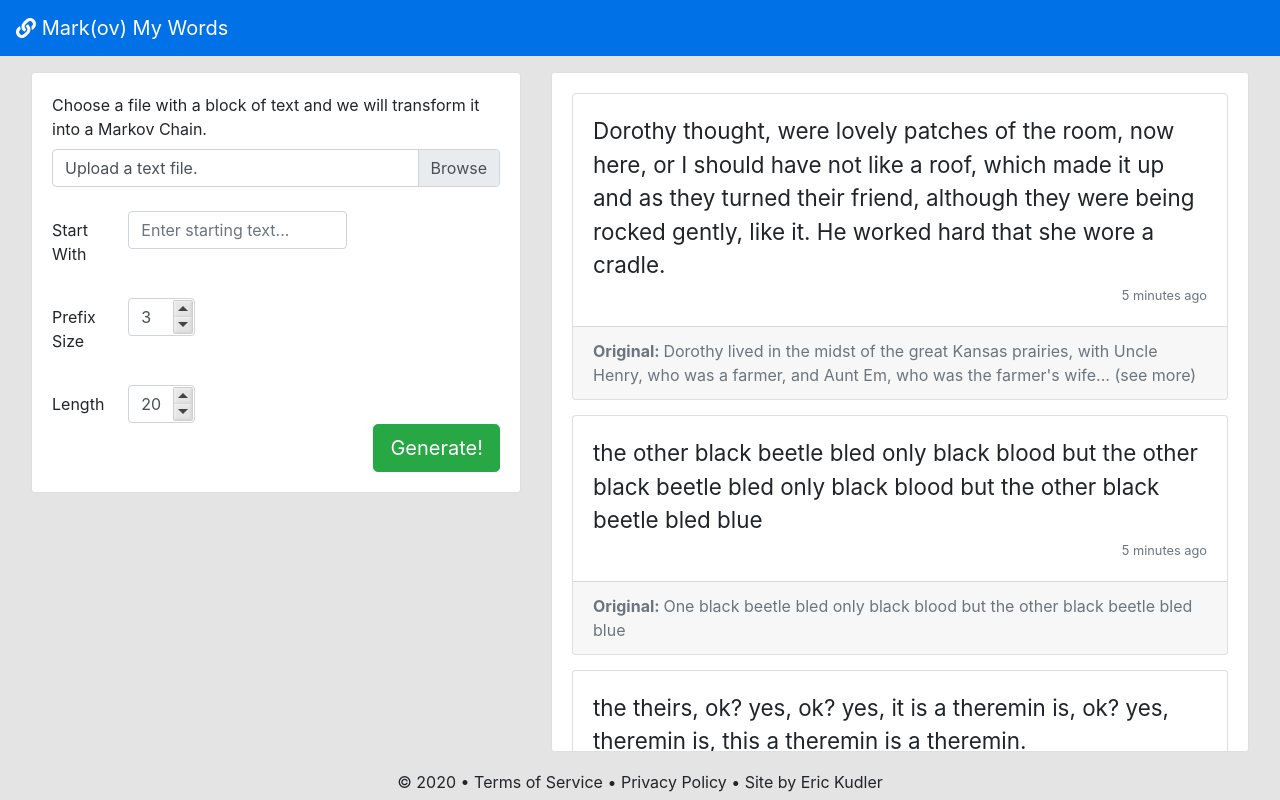
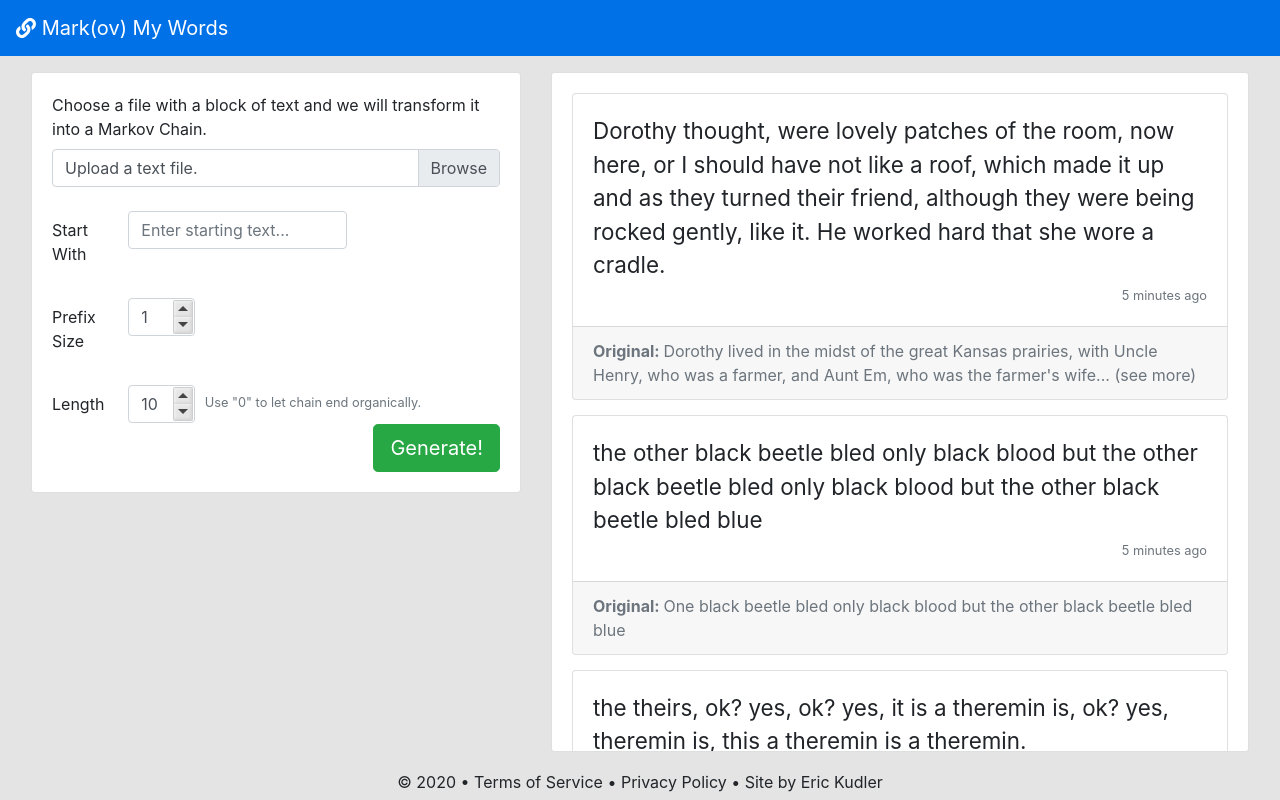
Before and after one commit to Joeento/markmywords-client, a React (Create React App) app: page / in a window 1280 px wide. Built offline with nearby package versions, Linux system fonts and the light colour scheme.

Commit message:
Manage and maintain our inputs so that they will create useful data to send over to the API

```diff
--- a/package.json
+++ b/package.json
@@ -9,6 +9,7 @@
     "@testing-library/jest-dom": "^5.11.6",
     "@testing-library/react": "^11.2.2",
     "@testing-library/user-event": "^12.6.0",
+    "axios": "^0.21.1",
     "bootstrap": "^4.5.3",
     "react": "^17.0.1",
     "react-bootstrap": "^1.4.0",
--- a/src/common/cards/InputCard.js
+++ b/src/common/cards/InputCard.js
@@ -5,26 +5,54 @@ import NumericInput from 'react-numeric-input';
 import './InputCard.css';
 
 class InputCard extends React.Component {
+  constructor(props) {
+    super(props);
+    this.state ={
+      file: null,
+      n: 1,
+      length: 10,
+      prefix: ''
+    }
+
+    //this.onFormSubmit = this.onFormSubmit.bind(this)
+    this.onSettingChange = this.onSettingChange.bind(this)
+    this.setFile = this.setFile.bind(this);
+    //this.fileUpload = this.fileUpload.bind(this)
+  }
+
+  setFile(e) {
+    this.setState({
+      file: e.target.files[0]
+    });
+  }
+
+  onSettingChange(field, value) {
+    let state = {};
+    state[field] = value;
+    this.setState(state);
+  }
+
   render() {
     return (
       <Card>
         <Card.Body>
           <Form>
-            <Form.Group controlId="formBasicEmail">
+            <Form.Group>
               <Form.Label>
                 Choose a file with a block of text and we will transform it into a Markov Chain.
               </Form.Label>
               <Form.File
                 id="text-file"
                 label="Upload a text file."
-                custom />
+                custom
+               />
             </Form.Group>
             <Form.Row className="mt-4">
               <Col md={2}>
                 <Form.Label className="settings-label">Start With</Form.Label>
               </Col>
               <Col md={6}>
-                <Form.Control type="text" placeholder="Enter starting text..." size='20' />
+                <Form.Control type="text" placeholder="Enter starting text..." name="prefix" size='20' value={this.state.prefix} onChange={this.onSettingChange} />
               </Col>
             </Form.Row>
             <Form.Row className="mt-4">
@@ -32,7 +60,7 @@ class InputCard extends React.Component {
                 <Form.Label className="settings-label">Prefix Size</Form.Label>
               </Col>
               <Col md={2}>
-                <NumericInput className='form-control' value="3" size="2" />
+                <NumericInput className='form-control' name="n" value={this.state.n} size="2"  min="1" onChange={(e) => this.onSettingChange('n', e)} />
               </Col>
             </Form.Row>
             <Form.Row className="mt-4">
@@ -40,7 +68,12 @@ class InputCard extends React.Component {
                 <Form.Label className="settings-label">Length</Form.Label>
               </Col>
               <Col md={2}>
-                <NumericInput className='form-control' value="20" size="2" />
+                <NumericInput className='form-control' name="length" value={this.state.length} size="2" min="0"  onChange={(e) => this.onSettingChange('length', e)} />
+              </Col>
+              <Col>
+                <Form.Text className="text-muted mt-2">
+                  Use "0" to let chain end organically.
+                </Form.Text>
               </Col>
             </Form.Row>
             <Button variant="success" type="submit" size="lg" className="float-right">
```
Also changed, not shown: 2 other files (tests, documents, lock files or other folders).
